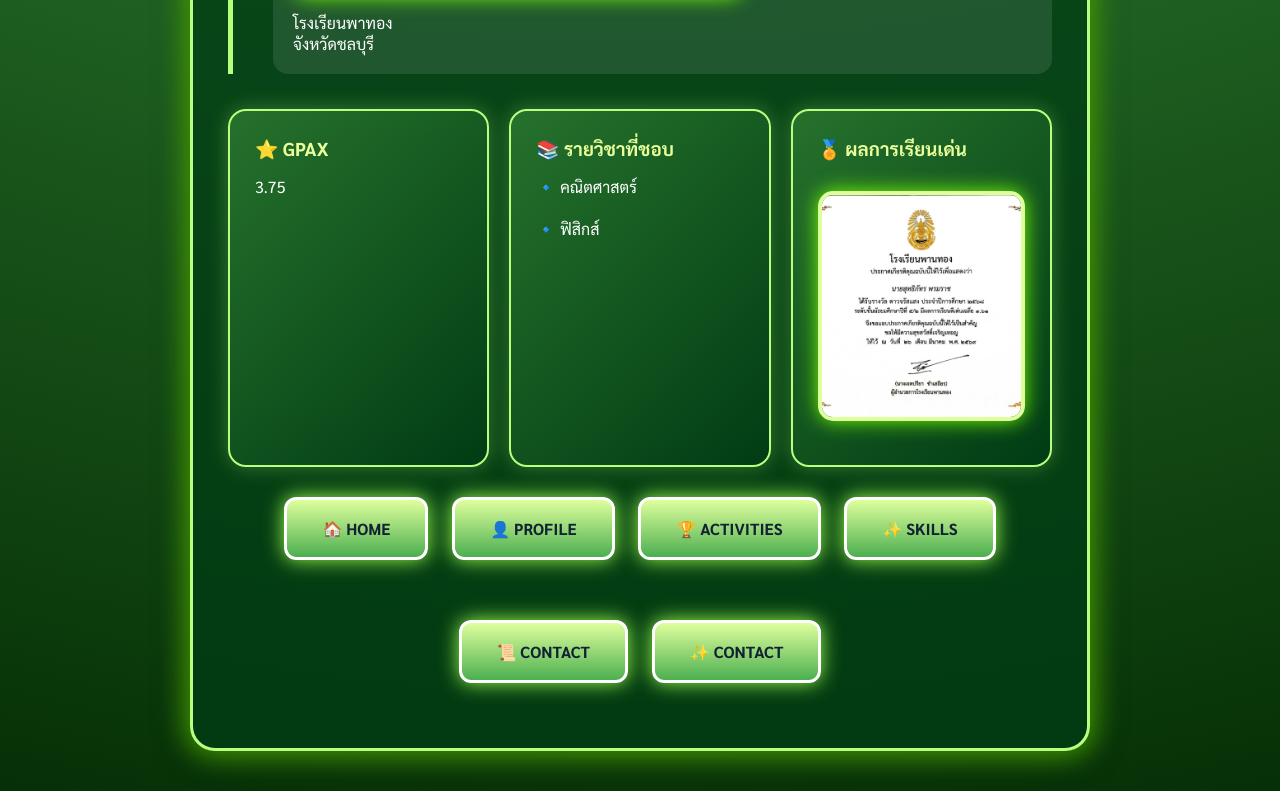
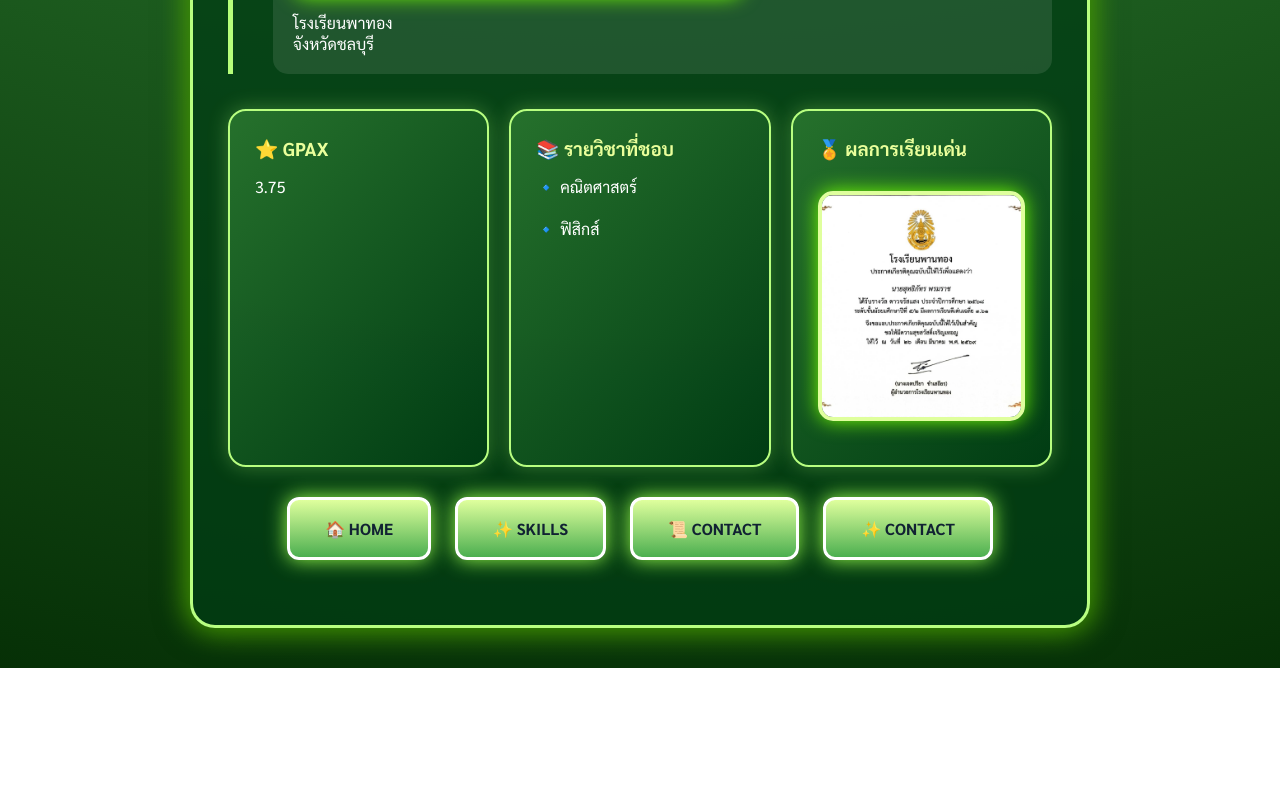
Before and after one commit to sutthiphat00/portfolio2, a plain HTML site: page education.html in a window 1280 px wide. Shown: the part 1705-2496 px from the top of the page. After the commit the page ends 2373 px from the top, so only its background shows below. Drawn offline with Linux system fonts and the light colour scheme.

Commit message:
Update education.html

```diff
--- a/education.html
+++ b/education.html
@@ -641,14 +641,7 @@ padding:20px;
 
 <a href="index.html" class="button">🏠 HOME</a>
 
-<a href="personal.html" class="button">
 
-👤 PROFILE
-
-</a>
-
-
-<a href="activities.html" class="button">🏆 ACTIVITIES</a>
 
 <a href="skills.html" class="button">✨ SKILLS</a>
 
```
